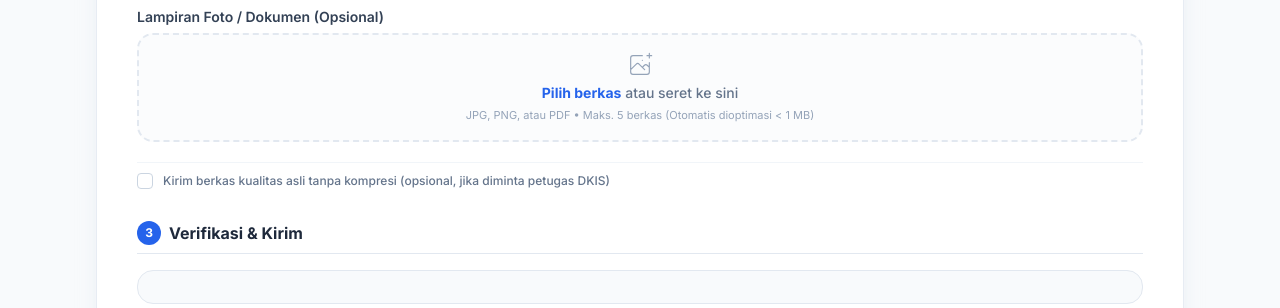
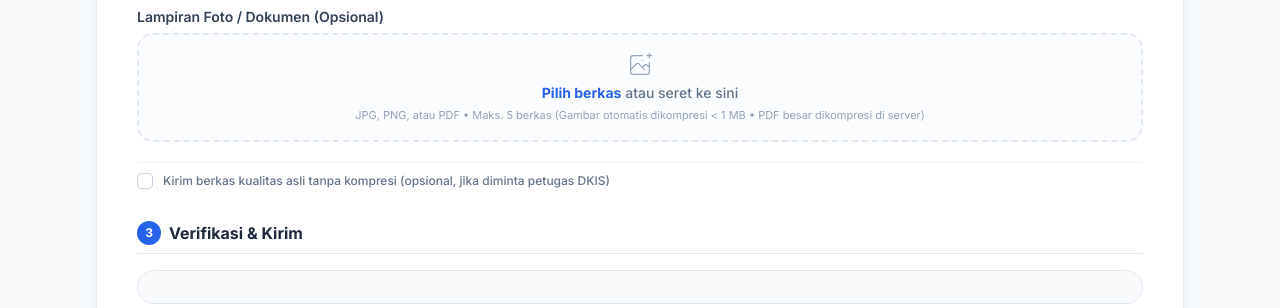
Before and after one commit to Shiraori19/Sistem-Ticketing, a Laravel app: page / in a window 1280 px wide. Shown: the part 1139-1447 px from the top of the page. Run offline with Laravel 10, Linux system fonts and the light colour scheme; data comes from the database, SQL or seed files in the repository; data that the repository does not hold is empty; style sheets or scripts are compiled from the project's sources; parts of the project's set-up code (start-up, migrations or seed data) failed here and were passed over; some libraries are stand-ins or nearby versions.

Commit message:
fix(ui): perjelas status kompresi gambar klien vs kompresi pdf latar server

```diff
--- a/resources/views/public/index.blade.php
+++ b/resources/views/public/index.blade.php
@@ -437,7 +437,7 @@
                                             <span class="text-slate-500">atau seret ke sini</span>
                                         </div>
                                         <p id="dropzone-hint" class="text-[11px] text-slate-400">
-                                            JPG, PNG, atau PDF • Maks. 5 berkas (Otomatis dioptimasi &lt; 1 MB)
+                                            JPG, PNG, atau PDF • Maks. 5 berkas (Gambar otomatis dikompresi &lt; 1 MB • PDF besar dikompresi di server)
                                         </p>
                                     </div>
                                     <input id="lampiran_pelapor" name="lampiran_pelapor[]" type="file" multiple accept=".jpg,.jpeg,.png,.pdf" class="sr-only" onchange="handleMultipleFiles(this)">
@@ -2496,7 +2496,7 @@
             validatedFiles.push(f);
         }
 
-        if (hintEl) hintEl.textContent = 'JPG, PNG, atau PDF • Maks. 5 berkas (Otomatis dioptimasi < 1 MB)';
+        if (hintEl) hintEl.textContent = 'JPG, PNG, atau PDF • Maks. 5 berkas (Gambar otomatis dikompresi < 1 MB • PDF besar dikompresi di server)';
 
         if (hasError) {
             if (errorMessage) errorMessage.textContent = errorText;
@@ -2593,12 +2593,19 @@
             const sizeKb = Math.round(file.size / 1024);
             const sizeDisplay = file.size >= 1048576 ? `${sizeMb} MB` : `${sizeKb} KB`;
 
+            let compressionTag = '';
+            if (file._isCompressed) {
+                compressionTag = ' • Kompresi <1MB';
+            } else if (isPdf && file.size > 2 * 1024 * 1024) {
+                compressionTag = ' • Antrean Kompresi Server';
+            }
+
             const chip = document.createElement('div');
             chip.className = 'inline-flex items-center gap-2 px-3 py-1.5 rounded-xl bg-blue-50 border border-blue-200 text-blue-900 text-xs font-medium shadow-2xs animate-in fade-in';
             chip.innerHTML = `
                 <span>${isPdf ? '📄' : '🖼️'}</span>
                 <span class="max-w-[180px] truncate font-semibold" title="${file.name}">${file.name}</span>
-                <span class="text-[10px] text-blue-700 font-bold uppercase">(${sizeDisplay}${file._isCompressed ? ' • Kompresi <1MB' : ''})</span>
+                <span class="text-[10px] text-blue-700 font-bold uppercase">(${sizeDisplay}${compressionTag})</span>
                 <button type="button" onclick="removeSelectedFile(${idx})" class="w-4 h-4 rounded-full bg-blue-200/80 hover:bg-rose-500 hover:text-white flex items-center justify-center text-[10px] font-bold text-blue-800 transition cursor-pointer" title="Hapus berkas">✕</button>
             `;
             container.appendChild(chip);
```
